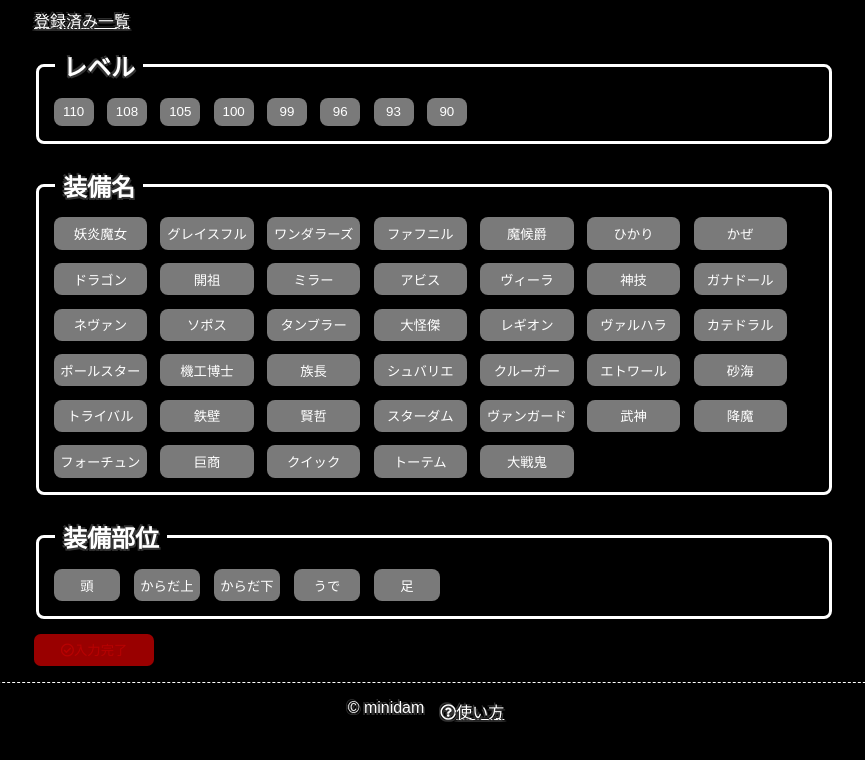
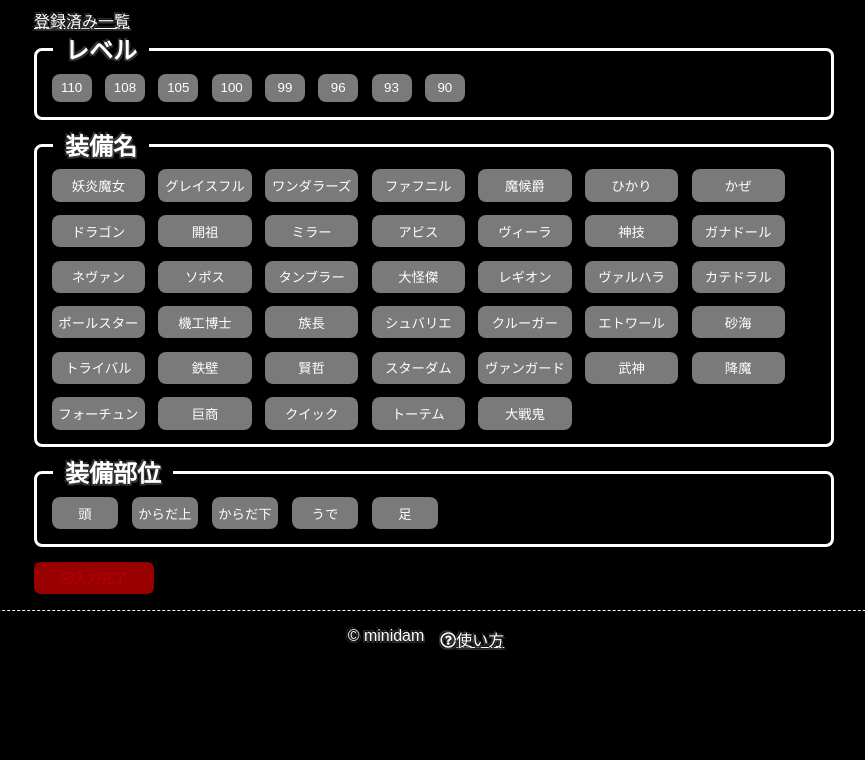
Before and after one commit to minidamjp/dqxarmor, an Angular app: page /a/new in a window 1280 px wide. Shown: the top 760 px of the page, without its empty margins (206-1071 px from the left). Built offline with nearby package versions, Linux system fonts and the light colour scheme.

Commit message:
fieldset --> div legend --> span　に変えた スマホでlegendにボタン入れると押せないから PCでは動くんだけどねー スマホのSafariもchromeもダメだった ボタン自体がなくなっちゃう

```diff
--- a/src/app/armor-add/armor-add.component.html
+++ b/src/app/armor-add/armor-add.component.html
@@ -2,28 +2,28 @@
     <a routerLink="/">登録済み一覧</a>
 </header>
 <section id="level-button" [class.selected]="selectedLevel!==0">
-    <fieldset class="container">
-        <legend><h2>レベル</h2></legend>
+    <div class="container">
+        <span class="title"><h2>レベル</h2></span>
         <div class="buttons">
             <button type="button" [class.selected]="level===selectedLevel" (click)="selectLevel(level)" *ngFor="let level of masterDataService.getLevels()">{{level}}</button>
         </div>
-    </fieldset>
+    </div>
 </section>
 <section id="series-button" [class.selected]="selectedSeries!==null" [class.level-matched]="selectedLevel!==0">
-    <fieldset class="container">
-        <legend><h2>装備名</h2></legend>
+    <div class="container">
+        <span class="title"><h2>装備名</h2></span>
         <div class="buttons">
             <button type="button"  [class.selected]="series.id===selectedSeries?.id" [class.level-matched]="series.level===selectedLevel" (click)="selectSeries(series)" *ngFor="let series of masterDataService.getSeriesList()">{{series.name}}</button>
         </div>
-    </fieldset>
+    </div>
 </section>
 <section id="parts-button" [class.selected]="selectedPart!==null">
-    <fieldset class="container">
-        <legend><h2>装備部位</h2></legend>
+    <div class="container">
+        <span class="title"><h2>装備部位</h2></span>
         <div class="buttons">
             <button type="button" [class.hidden]="selectedSeries!==null && selectedSeries.noPartsList.includes(part.id)" [class.selected]="part.id===selectedPart?.id" (click)="selectPart(part)"  *ngFor="let part of masterDataService.getParts()">{{part.name}}</button>
         </div>
-    </fieldset>
+    </div>
 </section>
 <section *ngIf="selectedPart!==null">
     <div class="slot-container" *ngFor="let effect of slots; index as slotIdx" [class.active]="currentSlot === slotIdx">
@@ -40,26 +40,26 @@
     <button type="button" class="completed" [disabled]="!isCompleted()" (click)="onClickComplete()"><i class="far fa-check-circle"></i>入力完了</button>
 </section>
 <section id="effect-button"  *ngIf="selectedPart?.id!==null">
-    <fieldset class="container">
-        <legend><h2>錬金効果名</h2></legend>
+    <div class="container">
+        <span class="title"><h2>錬金効果名</h2></span>
         <div class="buttons">
             <button type="button" [class.selected]="effectType.id===slot.effectTypeId" (click)="selectEffectType(effectType)"  *ngFor="let effectType of masterDataService.getEffectTypesForPart(selectedPart)">{{effectType.name}}</button>
         </div>
-    </fieldset>
+    </div>
 </section>
 <section id="enchantBase-button"  *ngIf="slot.effectTypeId!==null">
-    <fieldset class="container">
-        <legend><h2>数値</h2></legend>
+    <div class="container">
+        <span class="title"><h2>数値</h2></span>
         <div class="buttons">
             <button type="button" [class.selected]="enchant.base===slot.enchantBase" (click)="selectEnchantBase(enchant)"  *ngFor="let enchant of masterDataService.getEffectType(slot.effectTypeId).enchantList">{{enchant.base}}{{masterDataService.getEffectType(slot.effectTypeId).unit}}</button>
         </div>
-    </fieldset>
+    </div>
 </section>
 <section id="enchantExtra-button"  *ngIf="slot.enchantBase!==null && slot.effectTypeId!==null">
-    <fieldset class="container">
-        <legend><h2>補助数値</h2></legend>
+    <div class="container">
+        <span class="title"><h2>補助数値</h2></span>
         <div class="buttons">
             <button type="button" [class.selected]="extra===slot.enchantExtra" (click)="selectEnchantExtra(extra)"  *ngFor="let extra of masterDataService.getEnchant(slot.effectTypeId, slot.enchantBase).extra">{{extra}}{{masterDataService.getEffectType(slot.effectTypeId).unit}}</button>
         </div>
-    </fieldset>
+    </div>
 </section>
--- a/src/app/armor-add/armor-add.component.scss
+++ b/src/app/armor-add/armor-add.component.scss
@@ -16,19 +16,26 @@ h2{
 	margin: 0;
 }
 
-legend{
+.title{
+	display: block;
+	position: absolute;
 	margin: 0;
 	padding: 0;
+	top: -1.25rem;
 	margin-left: 1em;
-	padding-left: 0.5em;
-	padding-right: 0.5em;
+	margin-bottom: 0;
+	padding-left: 0.75em;
+	padding-right: 0.75em;
+	background-color: #000;
 }
+
 .buttons{
 	display: flex;
 	align-content: flex-start;
 	flex-wrap: wrap;
 	align-items: center;
 	padding: 0.5em;
+	padding-top: 1rem;
 }
 
 #level-button.selected button{
--- a/src/app/armor-list/armor-list.component.html
+++ b/src/app/armor-list/armor-list.component.html
@@ -12,16 +12,20 @@
     </div>
 </div>
 <ng-container *ngFor="let armor of getArmorList();">
-    <fieldset class="container">
-        <legend>
+<!---->
+    <div class="container">
+        <span class="title">
             <h3>{{masterDataService.getArmorType(armor.armorTypeId).name}}</h3>
             <div class="armor-ops">
                 <button type="button" (click)="onClickUpdate(armor.id);"><i class="fas fa-pencil-alt"></i></button>
+
                 <button type="button" (click)="onClickDelete(armor.id);"><i class="fas fa-trash-alt"></i></button>
             </div>
-        </legend>
-        <div class="slot-container" *ngFor="let effect of armor.effectList">
-            <div class="slots">{{masterDataService.getDisplayName(effect)}}</div>
+        </span>
+        <div  class="slot-container">
+            <div *ngFor="let effect of armor.effectList">
+                <div class="slots">{{masterDataService.getDisplayName(effect)}}</div>
+            </div>
         </div>
-    </fieldset>
+    </div>
 </ng-container>
--- a/src/app/armor-list/armor-list.component.scss
+++ b/src/app/armor-list/armor-list.component.scss
@@ -37,14 +37,17 @@ button{
 	padding: 0;
 }
 
-legend{
+.title{
 	display: block;
+	position: absolute;
 	margin: 0;
 	padding: 0;
+	top: -1rem;
 	margin-left: 0.75em;
 	margin-bottom: 0;
 	padding-left: 0.25em;
 	padding-right: 0.25em;
+	background-color: #000;
 	h3{
 		display: inline-block;
 		margin: 0;
@@ -59,6 +62,10 @@ legend{
 			margin-left: 0.5rem;
 		}
 	}
+}
+
+.slot-container{
+	padding-top: 1rem;
 }
 
 .slots{
```
